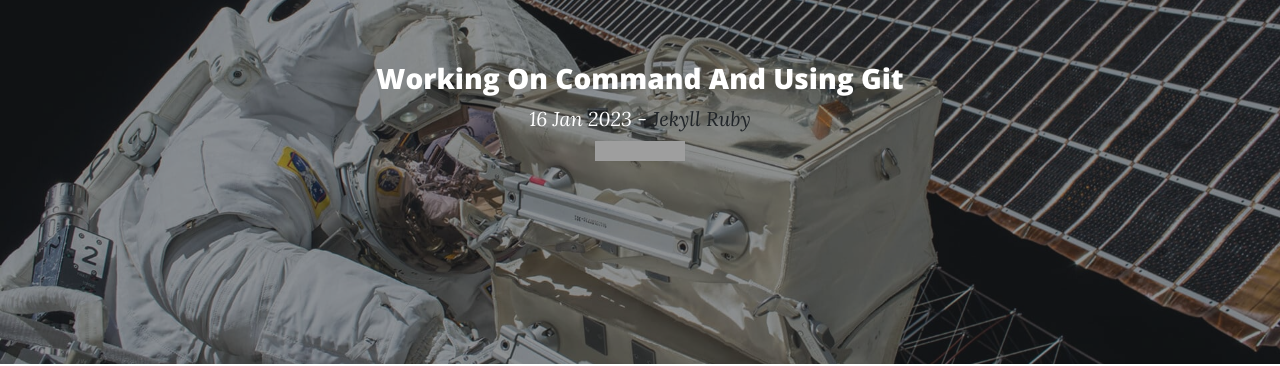
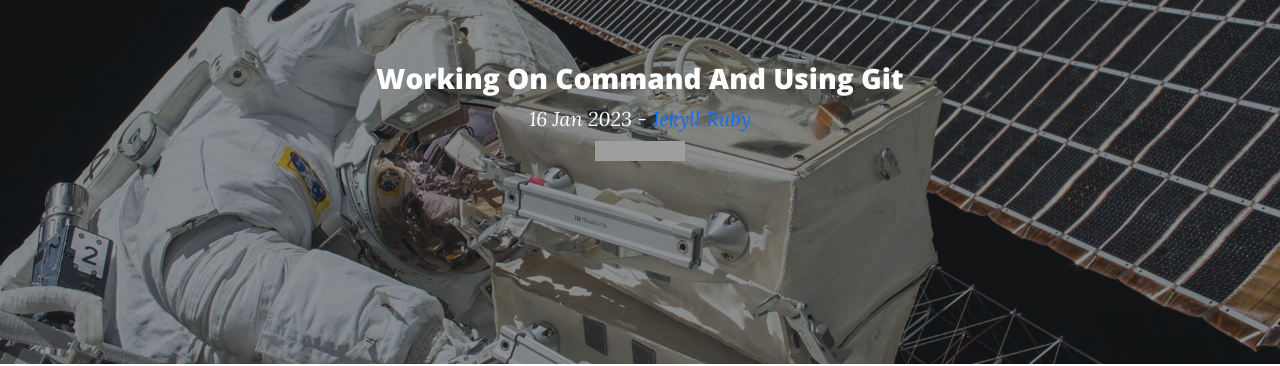
Before and after one commit to Baonks81/baonks81.github.io, a Jekyll site: the page built from _posts/2023-01-16-working-on-command-and-using-git.md, in a window 1280 px wide. Shown: the part 138-504 px from the top of the page. Built offline with Jekyll 4.4.1, drawn with Linux system fonts in a browser that asks for light colours; nearby versions of some CDN libraries; grey boxes are pictures that could not be loaded.

Commit message:
Update postheader.html

```diff
--- a/_includes/postheader.html
+++ b/_includes/postheader.html
@@ -8,7 +8,7 @@
              {{ page.date | date_to_string }}
              {% assign category = site.categories | where: 'short_name', page.category | first %}
              {% if category %}
-               - <a href="{{ category.url }}"">{{ category.name }}</a>
+               - <a href="{{ category.url }}" class="text-my-own-color">{{ category.name }}</a>
              {% endif %}
            </em></span>
            <!-- Visitor Counter -->
```
